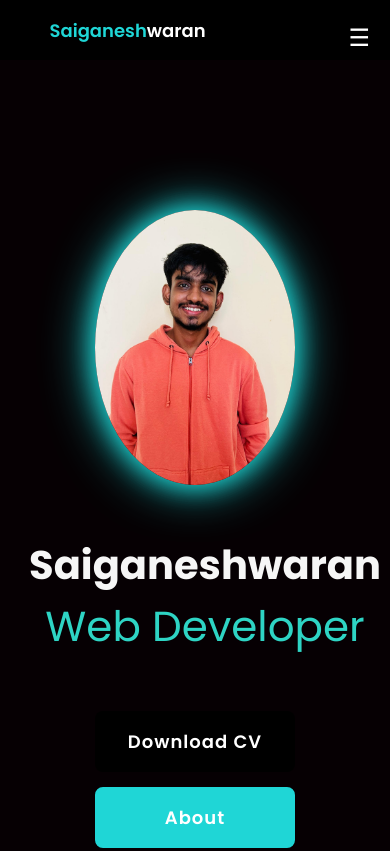
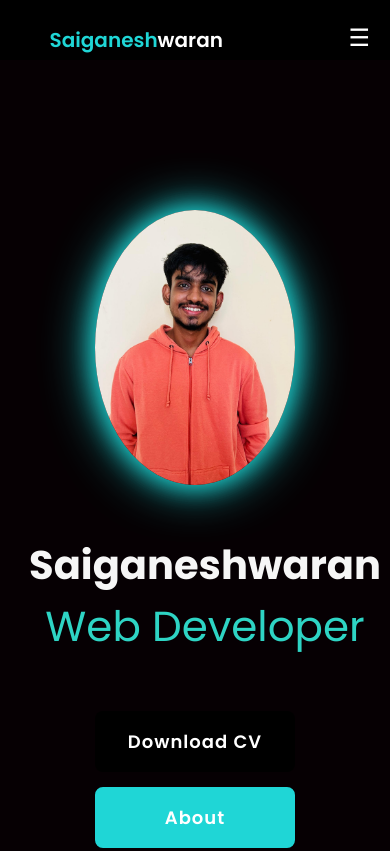
Before and after one commit to SaiGaneshWaran/Portfolio_Website, a website: page index.html in a window 390 px wide. Shown: the top 851 px of the page. Drawn offline with nearby package versions, Linux system fonts and the light colour scheme.

Commit message:
change 18

```diff
--- a/style.css
+++ b/style.css
@@ -2069,19 +2069,20 @@ textarea.input {
 /* Fix 1: Logo text size on smaller screens */
 @media screen and (max-width: 767px) {
   .logo {
-    font-size: 18px; /* Increased from 16px */
-    margin-left: 5px;
+    font-size: 20px; /* Increased from 16px */
+    margin-left: 180px;
+    margin-top: 20px;
     white-space: nowrap; /* Prevent wrapping */
   }
 
   /* Fix for very small screens */
   @media screen and (max-width: 360px) {
     .logo {
-      font-size: 16px;
+      font-size: 25px;
     }
 
     .logo span {
-      display: block; /* Stack the name parts on very small screens */
+       /* Stack the name parts on very small screens */
       line-height: 1.1;
     }
   }
```
